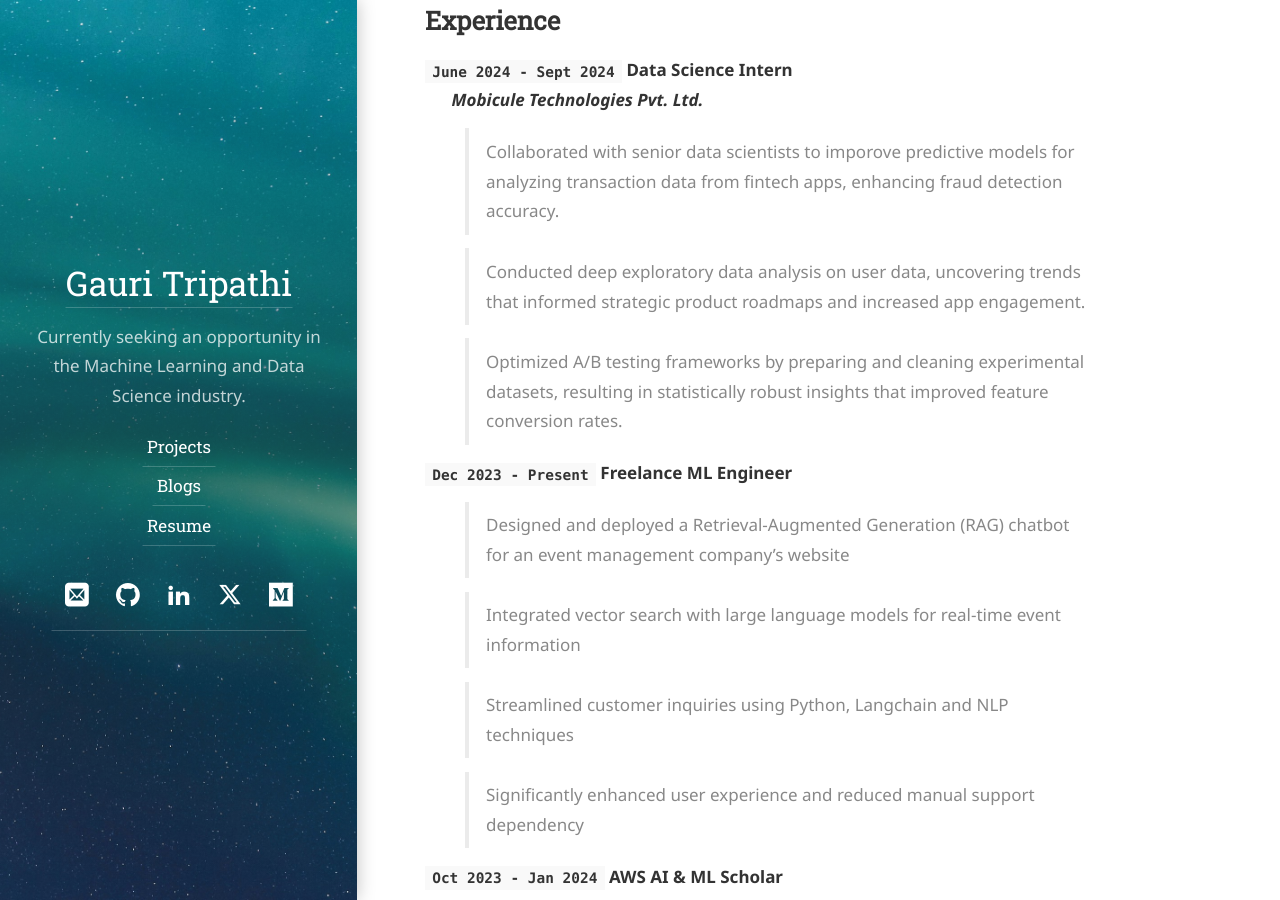
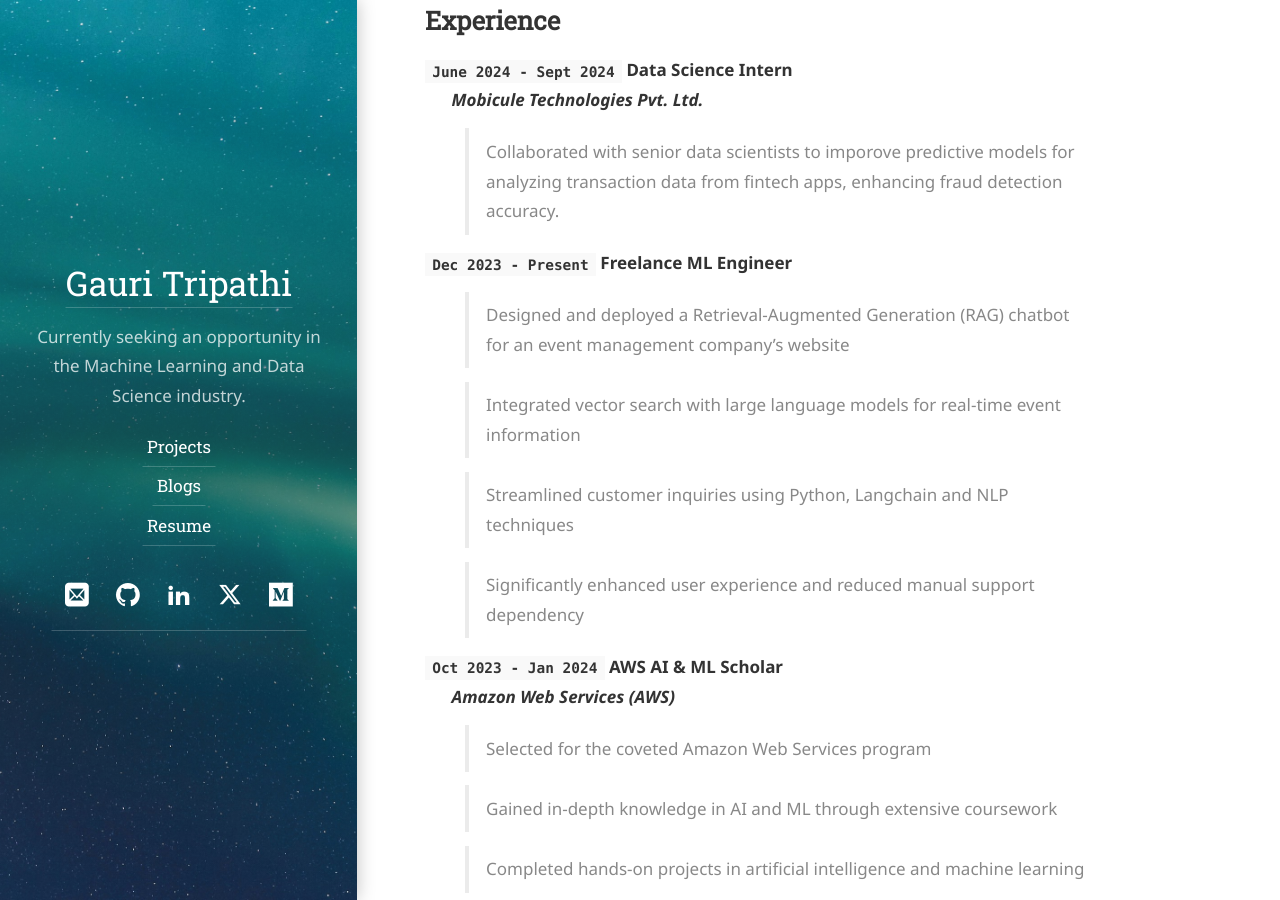
Before and after one commit to Gauri-Tripathi/Gauri-Tripathi.github.io, a Jekyll site: the page built from about.md, in a window 1280 px wide and 900 px high, scrolled down 720 px. Built offline with Jekyll 4.4.1, drawn with Linux system fonts in a browser that asks for light colours; some web fonts are replaced; our own code applies the rules of GitHub Pages for plain Markdown files.

Commit message:
bit update

```diff
--- a/about.md
+++ b/about.md
@@ -21,8 +21,7 @@ Currently  full-time roles in data science, AI, and machine learning to leverage
 `June 2024 - Sept 2024` **Data Science Intern**
 &nbsp; &nbsp; &nbsp; _Mobicule Technologies Pvt. Ltd._
 : > Collaborated with senior data scientists to imporove predictive models for analyzing transaction data from fintech apps, enhancing fraud detection accuracy.
-: > Conducted deep exploratory data analysis on user data, uncovering trends that informed strategic product roadmaps and increased app engagement.
-: > Optimized A/B testing frameworks by preparing and cleaning experimental datasets, resulting in statistically robust insights that improved feature conversion rates.
+
 
 `Dec 2023 - Present` **Freelance ML Engineer**
 : > Designed and deployed a Retrieval-Augmented Generation (RAG) chatbot for an event management company's website
```
